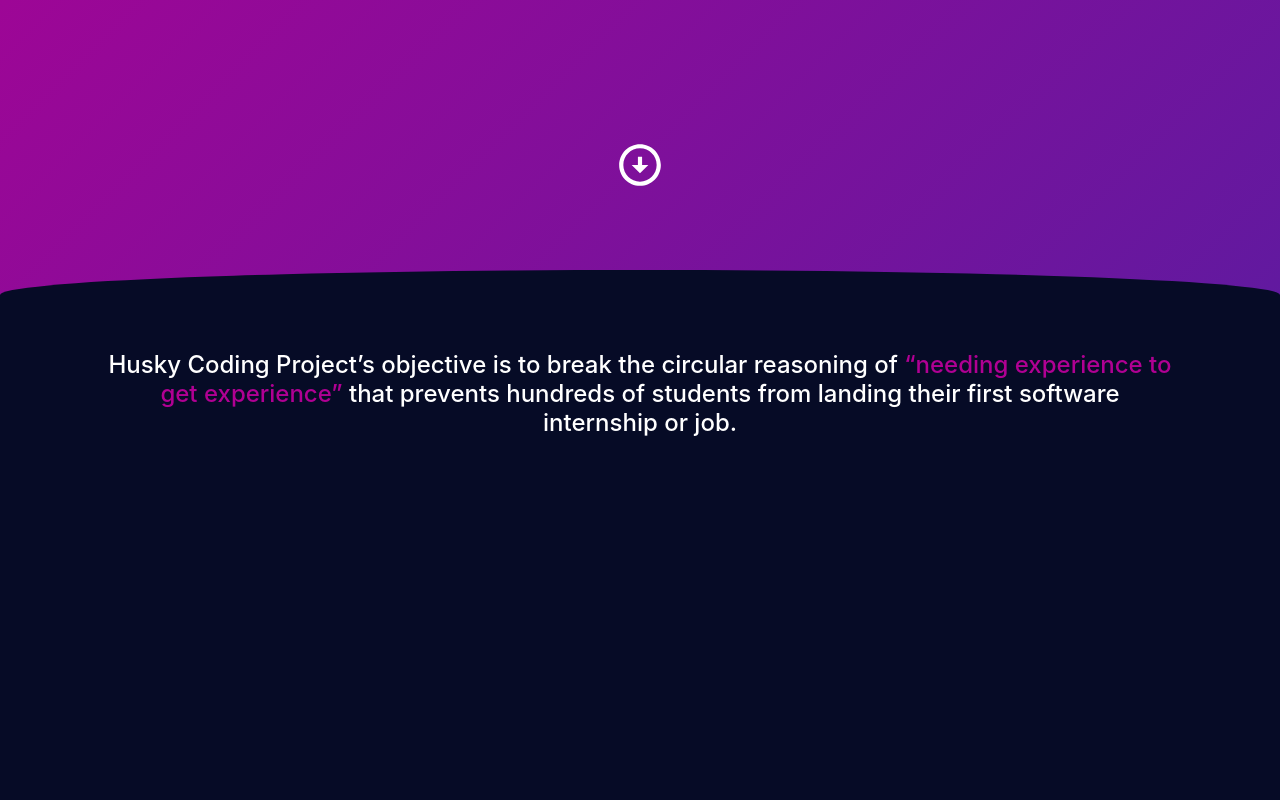
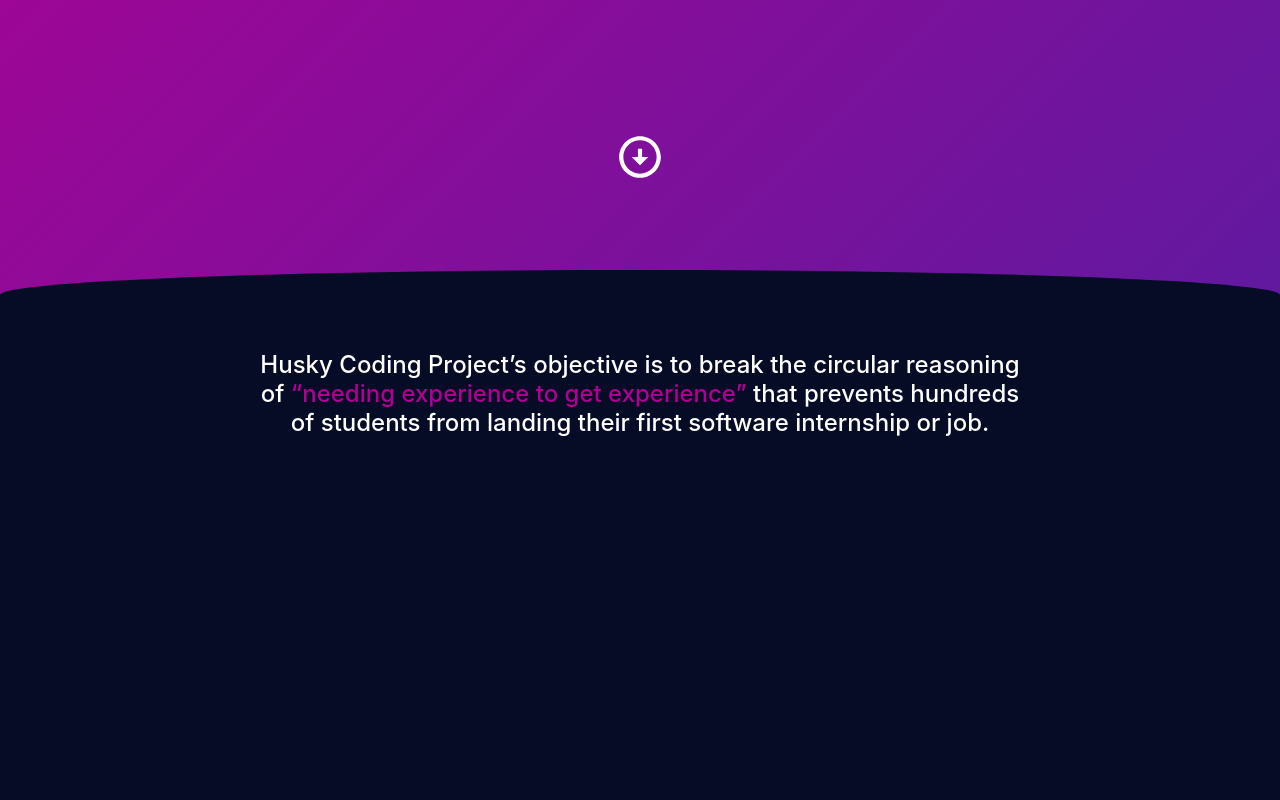
Before and after one commit to hcp-uw/club-website, a React (Create React App) app: page /home in a window 1280 px wide. Shown: the part 560-1360 px from the top of the page. Built offline with nearby package versions, Linux system fonts and the light colour scheme.

Commit message:
Add mobile padding

```diff
--- a/src/pages/Home/Home.css
+++ b/src/pages/Home/Home.css
@@ -30,7 +30,17 @@
 
 #home-body {
     background-color: #060b26;
-    padding: 80px 100px;
+    padding: 80px 20vw;
+    height: 1000px;
+    border-bottom-style: solid;
+    border-bottom-color: grey;
+    border-bottom-width: 2px;
+    border-radius: 100% / 50px 50px 0 0;
+}
+
+#home-body-mobile {
+    background-color: #060b26;
+    padding: 80px 20px;
     height: 1000px;
     border-bottom-style: solid;
     border-bottom-color: grey;
--- a/src/pages/Home/Home.js
+++ b/src/pages/Home/Home.js
@@ -23,7 +23,7 @@ function Home(props) {
         }
     }, []);
 
-    const isMobile = width <= 1200;
+    const isMobile = width <= 800;
 
     return (
         <div className='home-container'>
@@ -32,15 +32,16 @@ function Home(props) {
                 <Typography id="motto" component="h2" variant="h4" color="primary">
                     Let's Git Good!
                 </Typography>
+                <div id="home-scroll-button">
                     <IconButton
                         color="primary"
                         href="#home-scroll-button"
-                    id="home-scroll-button"
                     >
                         <ArrowCircleDownIcon sx={{ fontSize: 50 }} />
                     </IconButton>
                 </div>
-            <div id='home-body'>
+            </div>
+            <div id={isMobile ? 'home-body-mobile' : 'home-body'}>
                 <Typography id="objective" variant="subtitle1" color="primary">
                     Husky Coding Project’s objective is to break the circular reasoning of
                     <Typography id="objective" component="span" variant="subtitle1" color="secondary">
```
Lines whose indentation alone changed are shown as unchanged.
